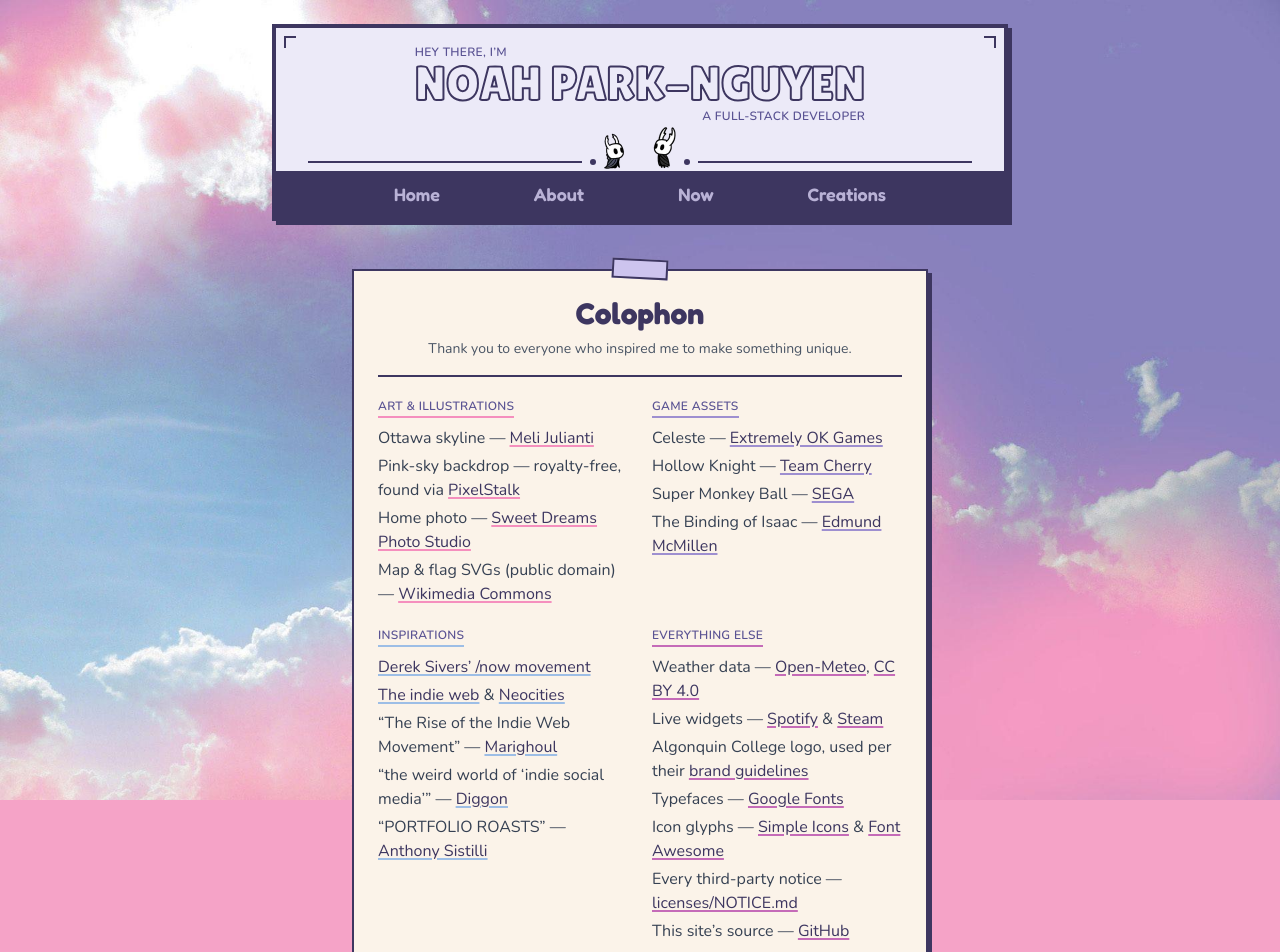
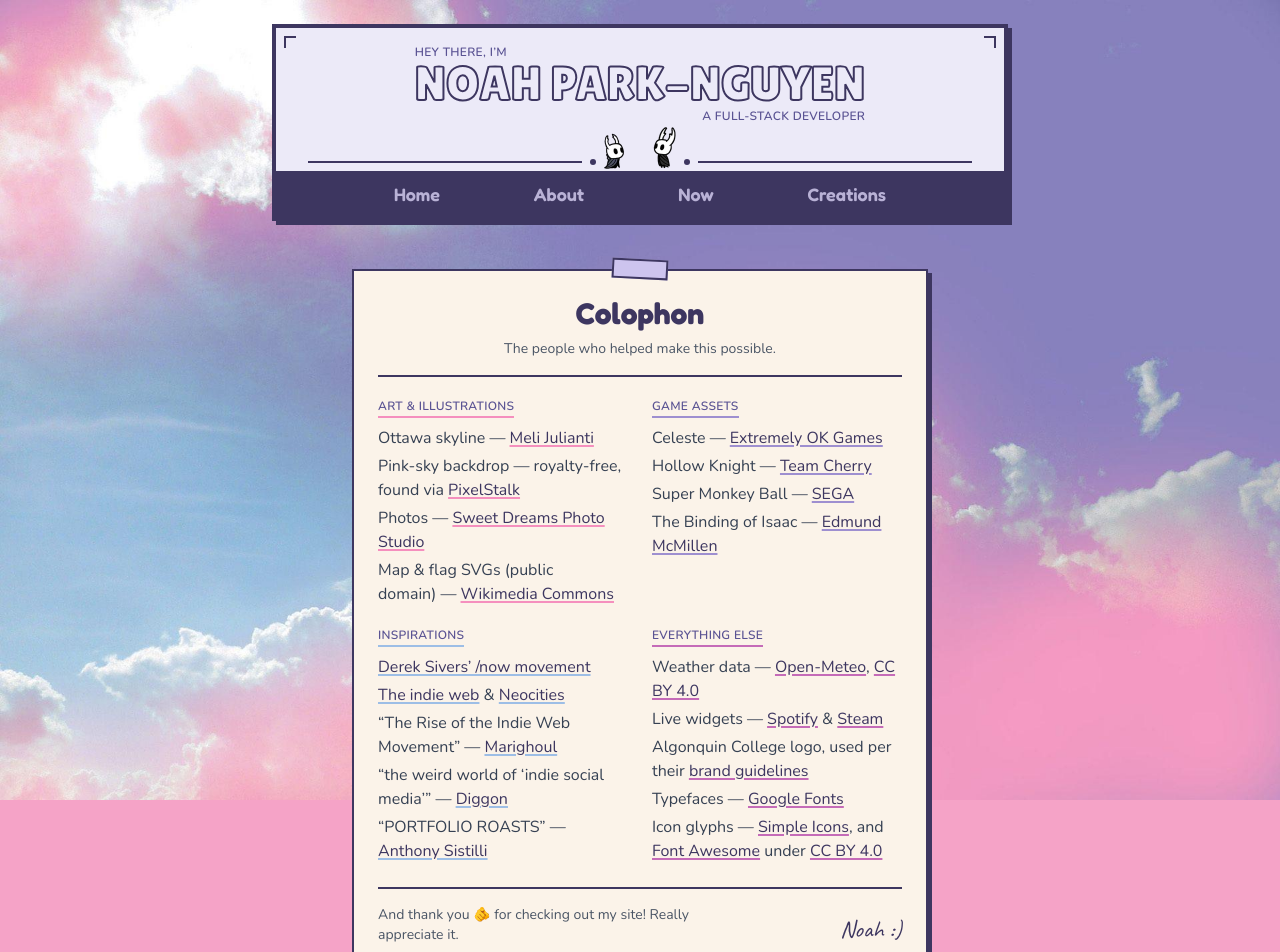
Before and after one commit to noahparknguyen/portfolio, a React (Vite) app: page /credits in a window 1280 px wide. Shown: the top 952 px of the page. Built offline with nearby package versions, Linux system fonts and the light colour scheme.

Commit message:
Made the Colophon credit only other people, gave Font Awesome its own licence link, credited both photos, kept every separator dash off the start of a line, and gave it a new opening line and sign-off

```diff
--- a/src/components/sections/Credits.jsx
+++ b/src/components/sections/Credits.jsx
@@ -14,22 +14,22 @@
     accent: "rose",
     items: [
       {
-        text: "Ottawa skyline — ",
+        text: "Ottawa skyline\u00a0— ",
         linkText: "Meli Julianti",
         href: "https://www.kindpng.com/imgv/ixTTbww_ottawa-city-landscape-city-landscape-png-transparent-png/",
       },
       {
-        text: "Pink-sky backdrop — royalty-free, found via ",
+        text: "Pink-sky backdrop\u00a0— royalty-free, found via ",
         linkText: "PixelStalk",
         href: "https://www.pixelstalk.net/desktop-sky-backgrounds/",
       },
       {
-        text: "Home photo — ",
+        text: "Photos\u00a0— ",
         linkText: "Sweet Dreams Photo Studio",
         href: "https://www.sweetdreamsphotostudio.com/",
       },
       {
-        text: "Map & flag SVGs (public domain) — ",
+        text: "Map & flag SVGs (public domain)\u00a0— ",
         linkText: "Wikimedia Commons",
         href: "https://commons.wikimedia.org/",
       },
@@ -44,22 +44,22 @@
     // bindingofisaac.com, which is a merch store.
     items: [
       {
-        text: "Celeste — ",
+        text: "Celeste\u00a0— ",
         linkText: "Extremely OK Games",
         href: "https://exok.com",
       },
       {
-        text: "Hollow Knight — ",
+        text: "Hollow Knight\u00a0— ",
         linkText: "Team Cherry",
         href: "https://www.teamcherry.com.au",
       },
       {
-        text: "Super Monkey Ball — ",
+        text: "Super Monkey Ball\u00a0— ",
         linkText: "SEGA",
         href: "https://www.sega.com",
       },
       {
-        text: "The Binding of Isaac — ",
+        text: "The Binding of Isaac\u00a0— ",
         linkText: "Edmund McMillen",
         href: "https://edmundmcmillen.tumblr.com",
       },
@@ -82,12 +82,12 @@
         ],
       },
       {
-        text: "“The Rise of the Indie Web Movement” — ",
+        text: "“The Rise of the Indie Web Movement”\u00a0— ",
         linkText: "Marighoul",
         href: "https://www.youtube.com/watch?v=Tv223kX0SRg",
       },
       {
-        text: "“the weird world of ‘indie social media’” — ",
+        text: "“the weird world of ‘indie social media’”\u00a0— ",
         // The channel styles itself "Diggon" with a capital D (confirmed in the
         // video's channelName, ownerChannelName and itemprop metadata). It was
         // credited lowercase, which is a factual error in an attribution.
@@ -98,7 +98,7 @@
         // Was the odd one out: a descriptive phrase where its two siblings
         // above carry a quoted title. Now the same shape, pointing at the
         // playlist itself rather than the channel, which is the actual source.
-        text: "“PORTFOLIO ROASTS” — ",
+        text: "“PORTFOLIO ROASTS”\u00a0— ",
         linkText: "Anthony Sistilli",
         href: "https://www.youtube.com/playlist?list=PLQg6GaokU5CwD4sIzFuSJlJLJUqXXo1MK",
       },
@@ -108,18 +108,20 @@
     id: "odds",
     title: "Everything Else",
     accent: "orchid",
-    // Three of these are licence obligations rather than courtesies, and they
-    // live on the site rather than only in licenses/NOTICE.md for that reason:
-    // Font Awesome is CC BY 4.0, Open-Meteo's data is CC BY 4.0, and Spotify's
-    // Developer Policy requires attribution for any content it supplies (that
-    // one is also satisfied by the mark inside the widget itself).
+    // Three of these are licence obligations rather than courtesies, so each is
+    // met on this page itself: Font Awesome and Open-Meteo's data are CC BY
+    // 4.0, which asks for the creator's name and a link to the licence, so each
+    // of those lines carries both; Spotify's Developer Policy requires
+    // attribution for any content it supplies (also satisfied by the mark
+    // inside the widget itself). The page credits other people only: the
+    // site's own notice file and source live in the repo.
     //
     // Folded into this group rather than given a fifth: the four-groups /
     // four-hues mapping is what lets this section work without a SectionTitle.
     items: [
       {
         parts: [
-          { text: "Weather data — " },
+          { text: "Weather data\u00a0— " },
           { linkText: "Open-Meteo", href: "https://open-meteo.com" },
           { text: ", " },
           {
@@ -130,7 +132,7 @@
       },
       {
         parts: [
-          { text: "Live widgets — " },
+          { text: "Live widgets\u00a0— " },
           { linkText: "Spotify", href: "https://www.spotify.com" },
           { text: " & " },
           { linkText: "Steam", href: "https://store.steampowered.com" },
@@ -142,27 +144,24 @@
         href: "https://www.algonquincollege.com/acmarketing/brand-guidelines/",
       },
       {
-        text: "Typefaces — ",
+        text: "Typefaces\u00a0— ",
         linkText: "Google Fonts",
         href: "https://fonts.google.com",
       },
       {
+        // Simple Icons is CC0 and needs no attribution, so the licence link
+        // sits with Font Awesome alone.
         parts: [
-          { text: "Icon glyphs — " },
+          { text: "Icon glyphs\u00a0— " },
           { linkText: "Simple Icons", href: "https://simpleicons.org" },
-          { text: " & " },
+          { text: ", and " },
           { linkText: "Font Awesome", href: "https://fontawesome.com" },
+          { text: " under " },
+          {
+            linkText: "CC BY 4.0",
+            href: "https://creativecommons.org/licenses/by/4.0/",
+          },
         ],
-      },
-      {
-        text: "Every third-party notice — ",
-        linkText: "licenses/NOTICE.md",
-        href: "https://github.com/noahparknguyen/portfolio/blob/main/licenses/NOTICE.md",
-      },
-      {
-        text: "This site’s source — ",
-        linkText: "GitHub",
-        href: "https://github.com/noahparknguyen/portfolio",
       },
     ],
   },
@@ -251,7 +250,7 @@
           Colophon
         </h2>
         <p className="mt-2 text-center text-sm text-gray-600">
-          Thank you to everyone who inspired me to make something unique.
+          The people who helped make this possible.
         </p>
 
         <div className="mt-4 border-t-2 border-ink" />
@@ -269,9 +268,12 @@
             signature, so the row stacks instead and the paragraph takes the
             full column. */}
         <div className="mt-4 flex flex-col gap-2 md:flex-row md:items-end md:justify-between md:gap-4">
+          {/* The emoji is the gesture, not a word, so it's hidden from screen
+              readers, which would otherwise read "index pointing at the
+              viewer" in the middle of the sentence. */}
           <p className="text-sm text-gray-600 md:w-[60%]">
-            Shoutout to everyone who made this little site possible. Thanks for
-            scrolling all the way down here.
+            And thank you <span aria-hidden="true">🫵</span> for checking out my
+            site! Really appreciate it.
           </p>
           <span
             aria-hidden="true"
```
